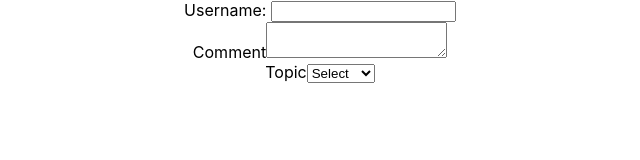
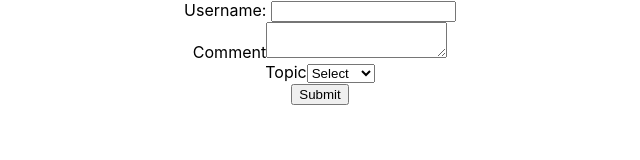
Before and after one commit to python-benedict/react-series, a React (Create React App) app: page / in a window 1280 px wide. Shown: the top 160 px of the page, without its empty margins (320-960 px from the left). Built offline with nearby package versions, Linux system fonts and the light colour scheme.

Commit message:
added a button to submit the form, an alert tag to display the form data and a prevent default this thing as well

```diff
--- a/src/components/Form.js
+++ b/src/components/Form.js
@@ -33,10 +33,14 @@ class Form extends Component {
             topic: event.target.value
         })
     }
+    handleSubmit = (event) =>{
+        alert(`${this.state.username} - ${this.state.comment} - ${this.state.topic}`)
+        event.preventDefault()
+    }
 
   render() {
     return (
-      <form>
+      <form onSubmit={this.handleSubmit}>
         <div>
             <label>Username: </label>
             <input type='text' value={this.state.username} onChange={this.formChangeHandler} />
@@ -54,6 +58,9 @@ class Form extends Component {
                 <option value="angular">Angular</option>
             </select>
         </div>
+        <div>
+            <button type='submit'>Submit</button>
+        </div>
       </form>
     )
   }
```
